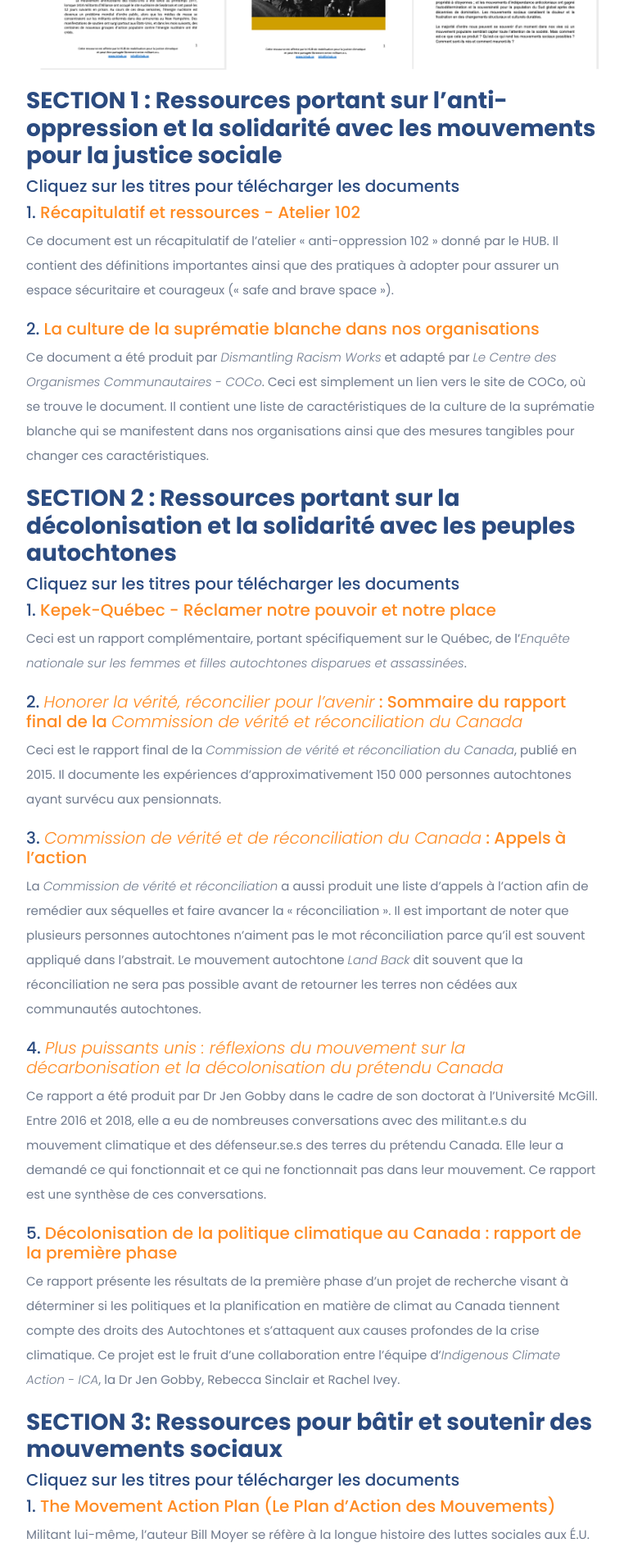
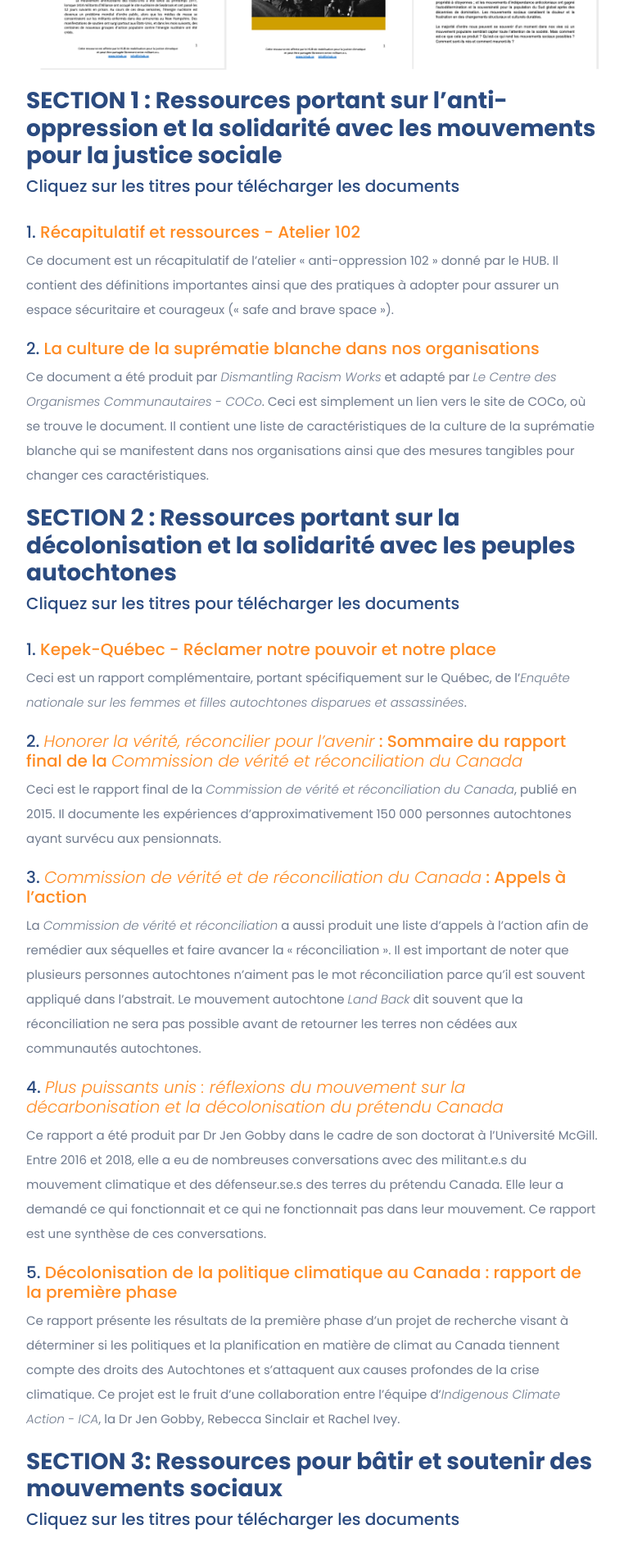
Before and after one commit to LeHubca/lehub-website, a Jekyll site: the page built from docs/_posts/2021-03-10-ress-mil.md, in a window 1280 px wide. Shown: the part 726-2619 px from the top of the page at 82% size, without its empty margins (258-1020 px from the left). Built offline with Jekyll 4.4.1, drawn with Linux system fonts in a browser that asks for light colours.

Commit message:
Update Secondary Pages “2021-03-10-ress-mil”

```diff
--- a/docs/_posts/2021-03-10-ress-mil.md
+++ b/docs/_posts/2021-03-10-ress-mil.md
@@ -19,7 +19,7 @@
 
 ### **SECTION 1 : Ressources portant sur l’anti-oppression et la solidarité avec les mouvements pour la justice sociale**
 
-##### Cliquez sur les titres pour télécharger les documents<br>
+##### Cliquez sur les titres pour télécharger les documents<br><br>
 
 ##### 1. [Récapitulatif et ressources - Atelier 102](https://www.lehub.ca/media/anti-oppresion.pdf)
 
@@ -33,7 +33,7 @@
 
 ### **SECTION 2 : Ressources portant sur la décolonisation et la solidarité avec les peuples autochtones**
 
-##### Cliquez sur les titres pour télécharger les documents<br>
+##### Cliquez sur les titres pour télécharger les documents<br><br>
 
 ##### 1. [Kepek-Québec - Réclamer notre pouvoir et notre place](https://www.lehub.ca/media/mmiwreport.pdf)
 
@@ -59,7 +59,7 @@
 
 ### **SECTION 3: Ressources pour bâtir et soutenir des mouvements sociaux**
 
-##### Cliquez sur les titres pour télécharger les documents<br>
+##### Cliquez sur les titres pour télécharger les documents<br><br>
 
 ##### 1. [The Movement Action Plan (Le Plan d’Action des Mouvements)](https://www.lehub.ca/media/hub-moyer-pam-fr.pdf)
 
```
